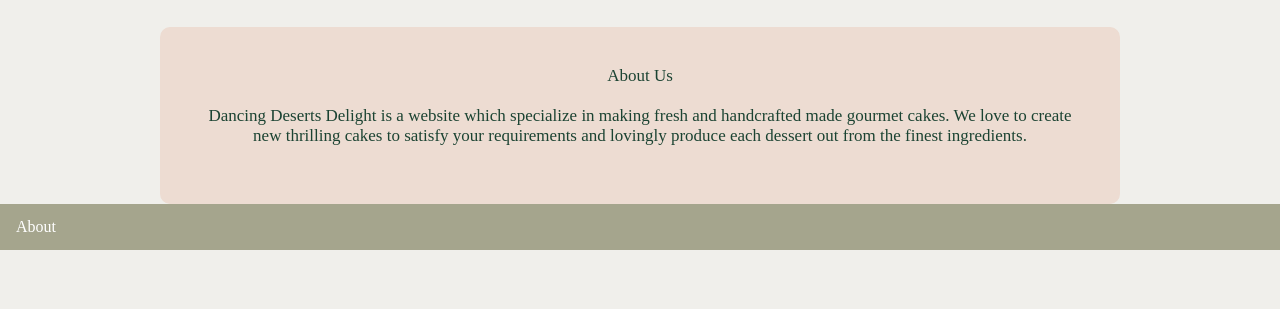
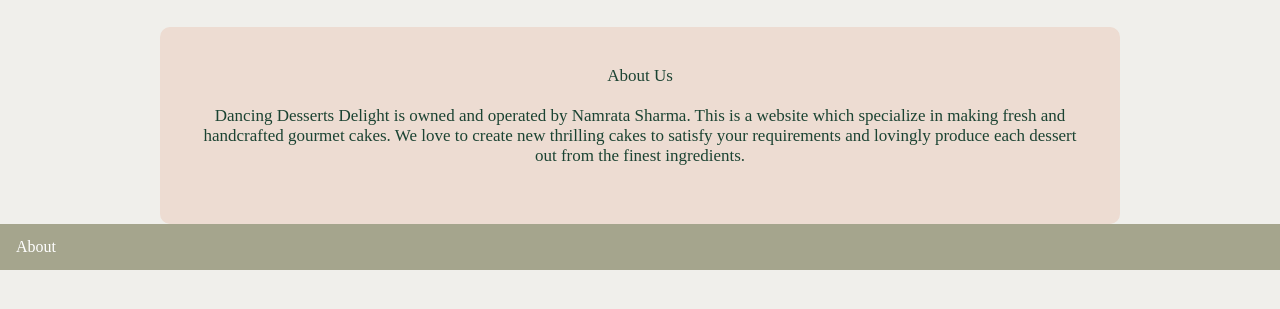
Before and after one commit to Namratapcte/deserts-delight, a plain HTML site: page about.html in a window 1280 px wide. Shown: the part 187-496 px from the top of the page. Drawn offline with Linux system fonts and the light colour scheme; a web font is replaced by a local one.

Commit message:
Update about.html

```diff
--- a/about.html
+++ b/about.html
@@ -25,7 +25,7 @@
             About Us
         </div>
         <div style="display: block; width: 100%; text-align: center; margin-bottom: 20px;">
-        Dancing Deserts Delight is a website which specialize in making fresh and handcrafted made gourmet cakes. We love to create new thrilling cakes to satisfy your requirements and lovingly produce each dessert out from the finest ingredients.
+        Dancing Desserts Delight is owned and operated by Namrata Sharma. This is a website which specialize in making fresh and handcrafted gourmet cakes. We love to create new thrilling cakes to satisfy your requirements and lovingly produce each dessert out from the finest ingredients.
         </div>
 </div>
 </div>
```
